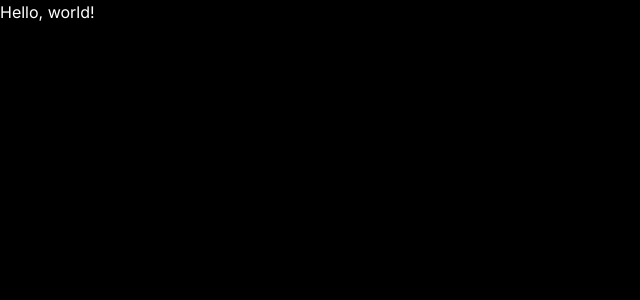
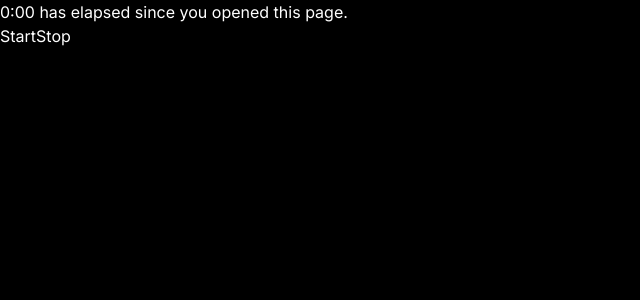
Before and after one commit to interrrp/stopwatch, a Next.js app: page / in a window 1280 px wide. Shown: the top 300 px of the page, without its empty margins (0-640 px from the left). Built offline with nearby package versions, Linux system fonts and the light colour scheme.

Commit message:
Create base stopwatch functionality

```diff
--- a/app/page.tsx
+++ b/app/page.tsx
@@ -1,7 +1,9 @@
+import Stopwatch from "@/components/stopwatch";
+
 export default function Home() {
   return (
     <main>
-      <p>Hello, world!</p>
+      <Stopwatch />
     </main>
   );
 }
--- /dev/null
+++ b/components/stopwatch.tsx
@@ -0,0 +1,16 @@
+"use client";
+
+import useStopwatch from "@/lib/stopwatch";
+import { formatSecs } from "@/lib/time";
+
+export default function Stopwatch() {
+  const { secs, start, stop } = useStopwatch();
+
+  return (
+    <div>
+      <p>{formatSecs(secs)} has elapsed since you opened this page.</p>
+      <button onClick={start}>Start</button>
+      <button onClick={stop}>Stop</button>
+    </div>
+  );
+}
--- /dev/null
+++ b/lib/stopwatch.ts
@@ -0,0 +1,22 @@
+import { useEffect, useState } from "react";
+
+export default function useStopwatch(initialSecs: number = 0) {
+  const [secs, setSecs] = useState(initialSecs);
+  const [running, setRunning] = useState(false);
+
+  useEffect(() => {
+    const interval = setInterval(() => {
+      if (running) {
+        setSecs((prevSecs) => prevSecs + 1);
+      }
+    }, 1000);
+    return () => clearInterval(interval);
+  }, [running]);
+
+  return {
+    secs,
+
+    start: () => setRunning(true),
+    stop: () => setRunning(false),
+  };
+}
--- /dev/null
+++ b/lib/time.ts
@@ -0,0 +1,5 @@
+export function formatSecs(secs: number): string {
+  const mins = Math.floor(secs / 60);
+  const secsLeft = secs % 60;
+  return `${mins}:${secsLeft.toString().padStart(2, "0")}`;
+}
```
